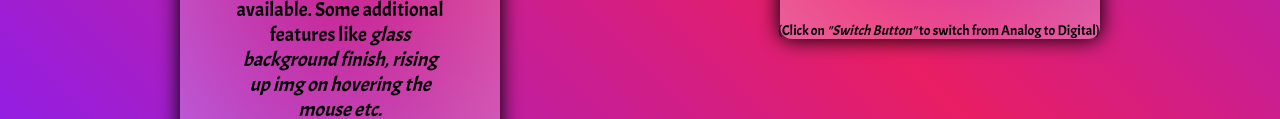
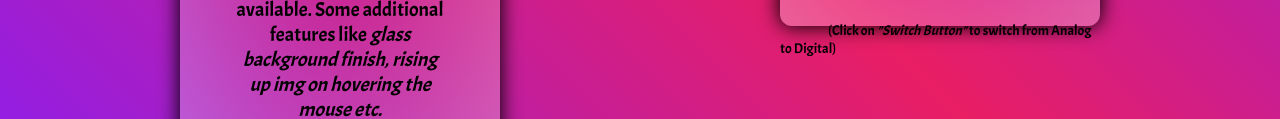
Before and after one commit to hs-07/Clock, a plain HTML site: page About.html in a window 1280 px wide. Shown: the part 581-700 px from the top of the page. Drawn offline with Linux system fonts and the light colour scheme.

Commit message:
Changes in about section

```diff
--- a/about.css
+++ b/about.css
@@ -113,6 +113,7 @@ body {
   background: radial-gradient(#f700ff29, rgb(255 255 255 / 29%));
   box-shadow: 0px 0px 20px 1px black;
   border-radius: 12px;
+  height: 399px;
 }
 .subHead{
   margin: 10px;
@@ -137,7 +138,7 @@ body {
 .digital .desc label{
   text-align: center;
   font-family: "Acme", sans-serif;
-  margin: -2px;
+  margin: 48px;
   padding: 0px ;
   font-size: 14px;
 }
```
